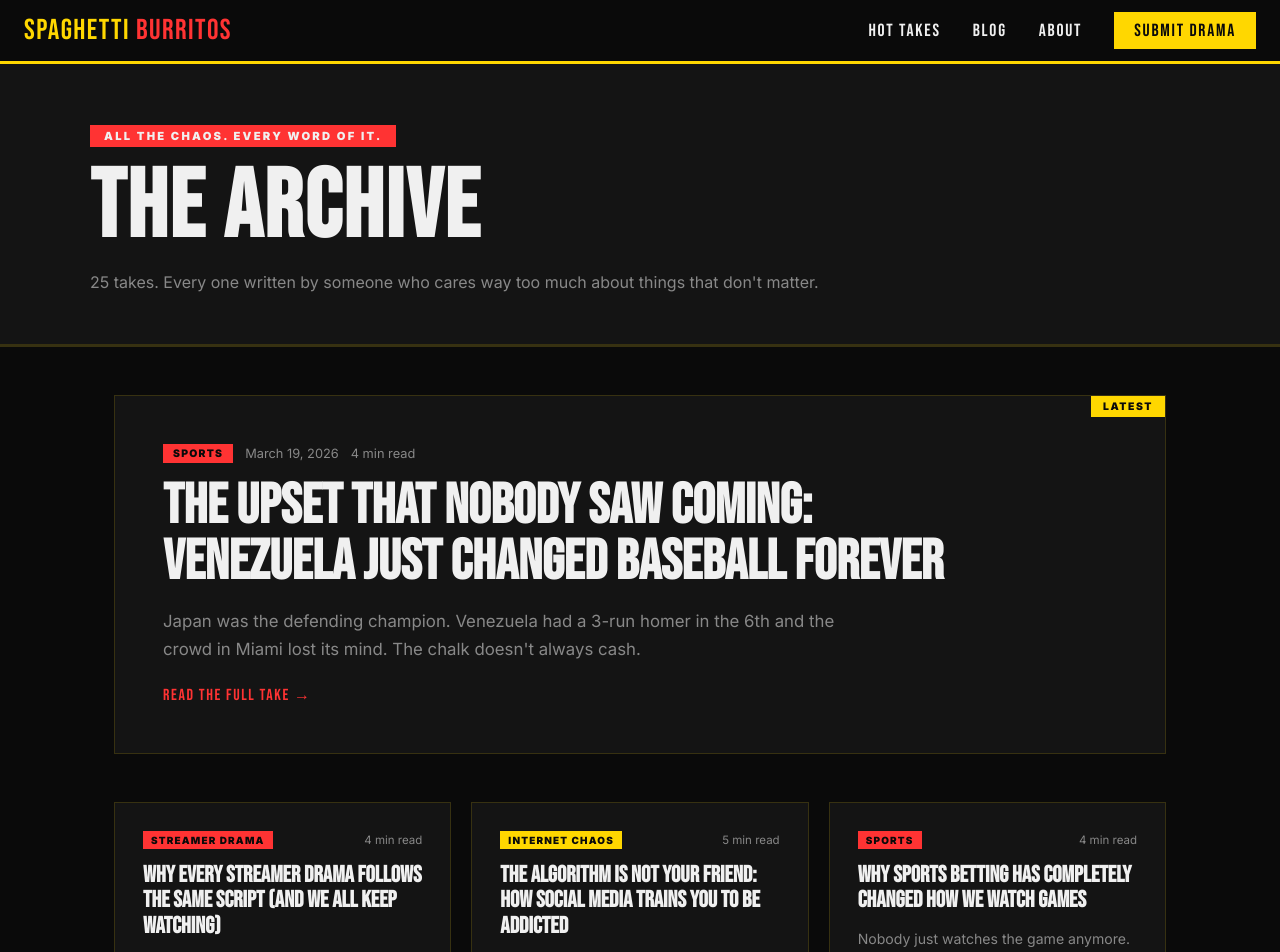
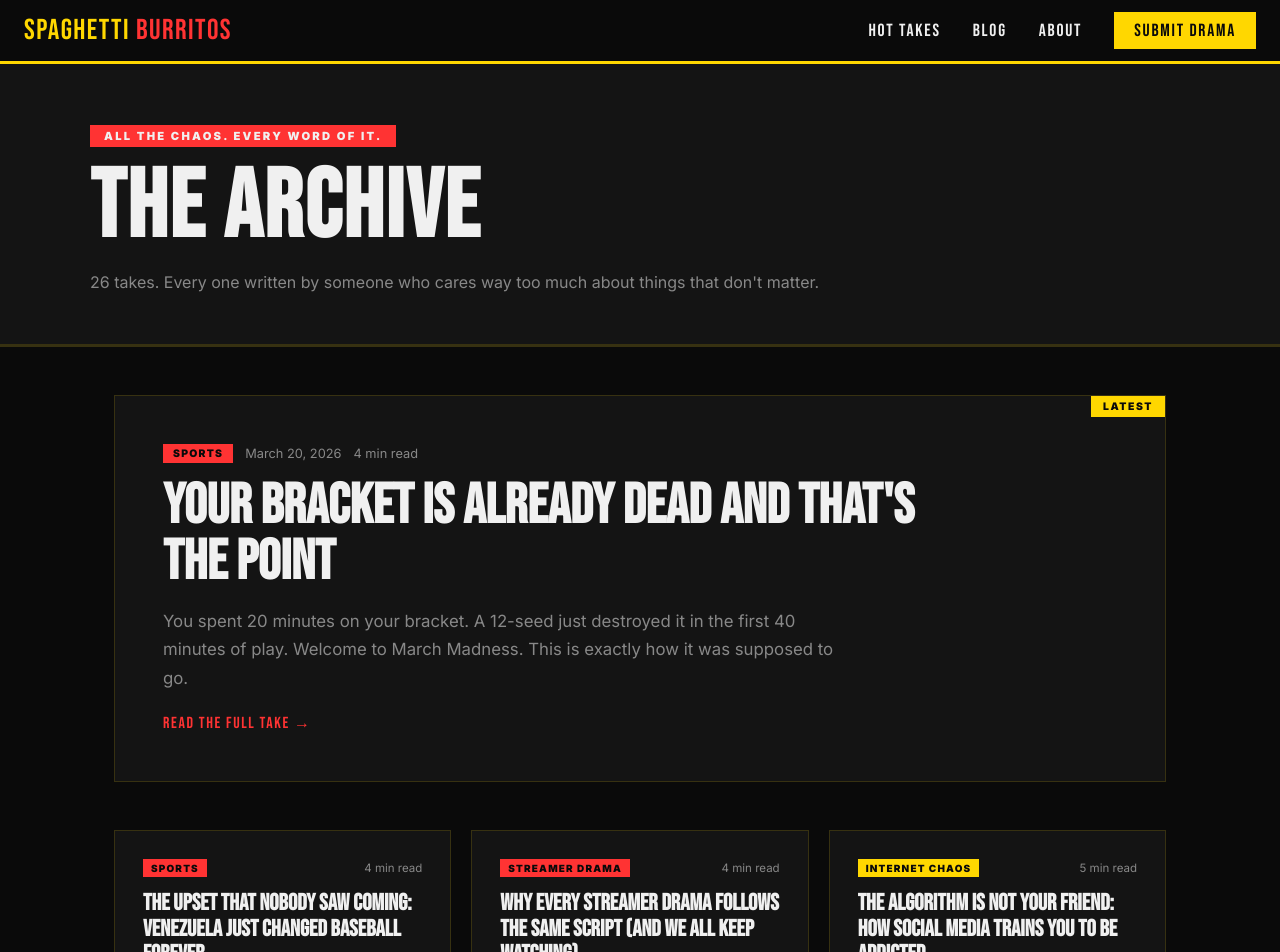
Before and after one commit to abigailleahgoldberg/spaghettiburritos, a Next.js app: page /blog in a window 1280 px wide. Shown: the top 952 px of the page. Built offline with nearby package versions, Linux system fonts and the light colour scheme.

Commit message:
feat: March Madness bracket post — Friday peak traffic

```diff
--- a/app/blog/data.ts
+++ b/app/blog/data.ts
@@ -11,6 +11,39 @@ export interface BlogPost {
 }
 
 export const posts: BlogPost[] = [
+  {
+    slug: "your-bracket-is-already-dead",
+    title: "Your Bracket Is Already Dead and That's the Point",
+    seoTitle: "Your March Madness Bracket Is Dead and That's the Point | Spaghetti Burritos",
+    seoDescription: "You spent 20 minutes on your bracket. A 12-seed destroyed it in 40 minutes of play. This is exactly how March Madness was supposed to go.",
+    date: "2026-03-20",
+    category: "Sports",
+    readTime: "4 min read",
+    excerpt: "You spent 20 minutes on your bracket. A 12-seed just destroyed it in the first 40 minutes of play. Welcome to March Madness. This is exactly how it was supposed to go.",
+    content: `You spent 20 minutes on that bracket. You did research. You looked at the seeds, the records, the strength of schedule. You had a system. Maybe you went chalk. Maybe you had a couple cute upsets that made you feel smart. Either way, a 12-seed just annihilated your first round and half your bracket is already ash.
+
+This is not a failure. This is the event.
+
+Here's the thing about the 12-over-5 upset: it happens every single year. Not some years. Every year. It has happened in 36 of the last 39 tournaments. The 12-seed beating the 5 is not an upset anymore. It is a tradition. It is as reliable as the ball dropping on New Year's Eve. And somehow, every March, 20 million people still don't pick it. They look at the 5-seed, they look at the conference they came from, and they think: not this time.
+
+It is always this time.
+
+The bracket was never meant to survive the first weekend. That's not the point of it. The bracket is a ritual. It's a permission slip to care about 64 teams you haven't thought about since last March. It's a reason to text people you haven't talked to in months. It's the thing that makes a random Thursday afternoon in March feel like a national holiday.
+
+The chaos is the product.
+
+Look at what happened in the WBC this week. Venezuela knocked out defending champion Japan. Nobody saw it coming. A 5-seed just bounced a 2. Upsets aren't surprises anymore — they're the norm. The chalk is what's actually surprising now. Favorites are losing at a rate that should make anyone with a carefully constructed bracket feel like an optimist in a reality that has never once rewarded optimism.
+
+And yet. We fill them out every year. We pick our alma mater to make a run. We take the mid-major we saw on ESPN once. We make one bold call we'll either brag about for a decade or quietly never mention again.
+
+That's the move, by the way. If you want a bracket strategy that actually holds up: pick chalk for 75% of the field, choose one massive upset per round that you genuinely believe in, and then let go. The bracket is not a prediction. It's a conversation starter. It's the reason you're watching a game between two schools you couldn't find on a map.
+
+The madness isn't a bug. It's the whole reason we show up. It's why this tournament has survived and thrived for decades while other sports products have struggled to hold attention. You cannot manufacture the moment a 15-seed cuts down the nets. You cannot script the guy who scores 40 points that nobody outside his campus has ever heard of. It just happens. Every year it just happens.
+
+Your bracket died so you could remember why you love March.
+
+Which upset already wrecked your bracket? Drop it below.`,
+  },
   {
     slug: "venezuela-upset-wbc-baseball-forever",
     title: "The Upset That Nobody Saw Coming: Venezuela Just Changed Baseball Forever",
```
